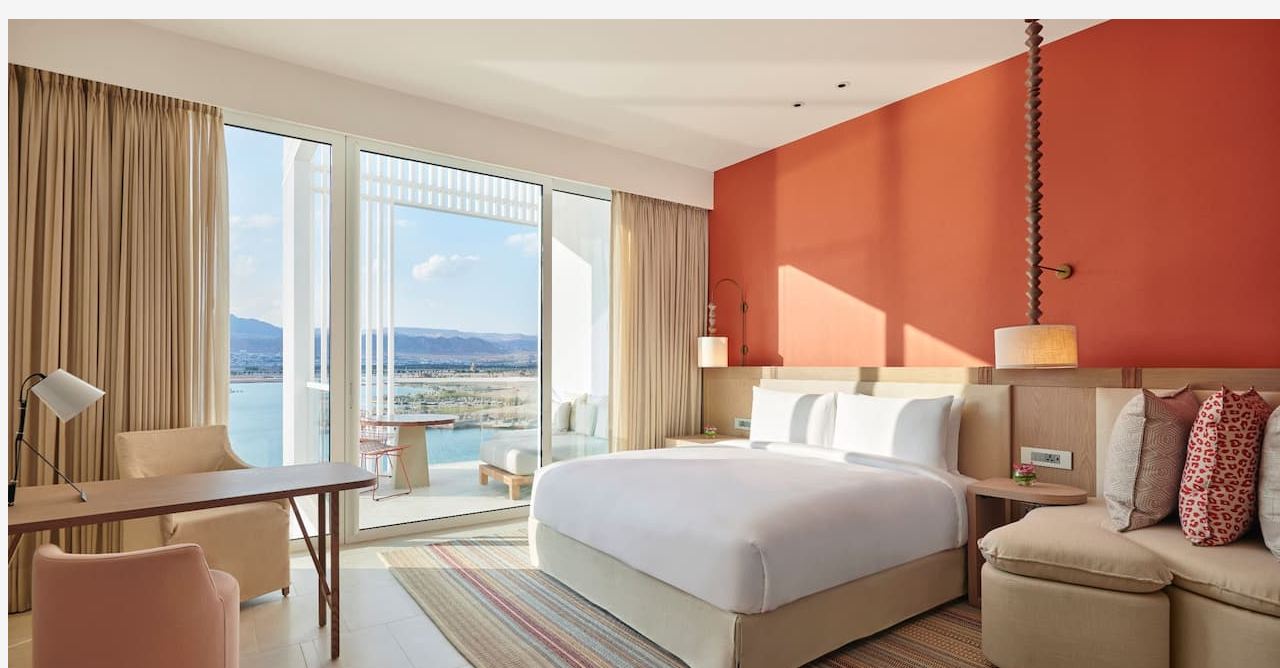
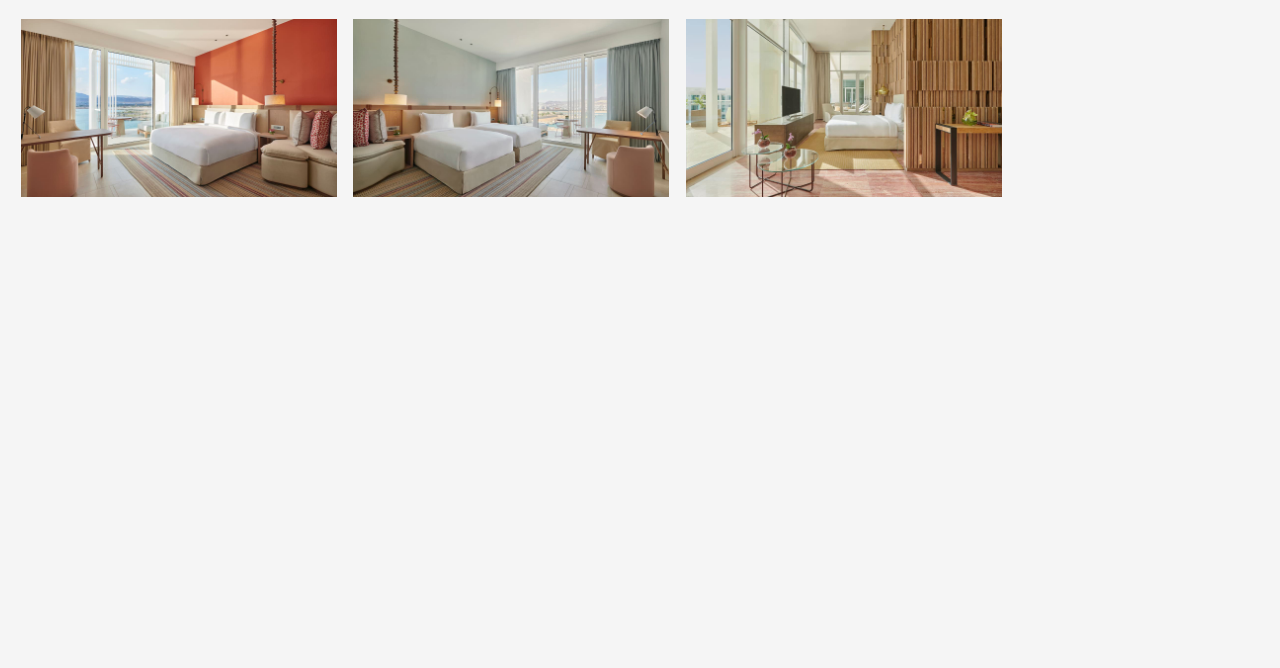
Before and after one commit to Abood03/web1-project, a website: page Rooms.html in a window 1280 px wide. Shown: the part 132-800 px from the top of the page. Drawn offline with Linux system fonts and the light colour scheme.

Commit message:
init commit

```diff
--- a/Rooms.css
+++ b/Rooms.css
@@ -33,6 +33,21 @@ body{
 .links:hover{
     color: orange;
 }
-#photo1{
-    width: 10%;
+.photos{
+    height: 25%;
 }
+#photos1{
+    width: 25%;
+    position: relative;
+    left: 1%;
+}
+#photos2{
+    width: 25%;
+    position: relative;
+    left: 2%;
+}#photos3{
+    width: 25%;
+    position: relative;
+     left: 3%;
+
+}
--- a/Rooms.html
+++ b/Rooms.html
@@ -14,16 +14,10 @@
     <a class="links" href="About.html">About</a>
 </div>
 <h1 style="text-align: center">Accommodations</h1>
-<div id="photo1">
-    <img src="photos/room%20pics/standerd/Hyatt-Regency-Aqaba-P034-Marina-View-Room-King.16x9.jpg">
-
-</div>
-<div id="photo2">
-    <img src="photos/room%20pics/delux/Hyatt-Regency-Aqaba-P036-Guest-Room-2-Twin-Beds.16x9.jpg">
-
-</div>
-<div id="photo3">
-    <img src="photos/room%20pics/suite/Hyatt-Regency-Aqaba-Ayla-Resort-P108-Royal-Suite-Bedroom.16x9.jpg">
+<div>
+    <img id="photos1" src="photos/room%20pics/standerd/Hyatt-Regency-Aqaba-P034-Marina-View-Room-King.16x9.jpg">
+    <img id="photos2" src="photos/room%20pics/delux/Hyatt-Regency-Aqaba-P036-Guest-Room-2-Twin-Beds.16x9.jpg">
+    <img id="photos3" src="photos/room%20pics/suite/Hyatt-Regency-Aqaba-Ayla-Resort-P108-Royal-Suite-Bedroom.16x9.jpg">
 
 </div>
 
```
